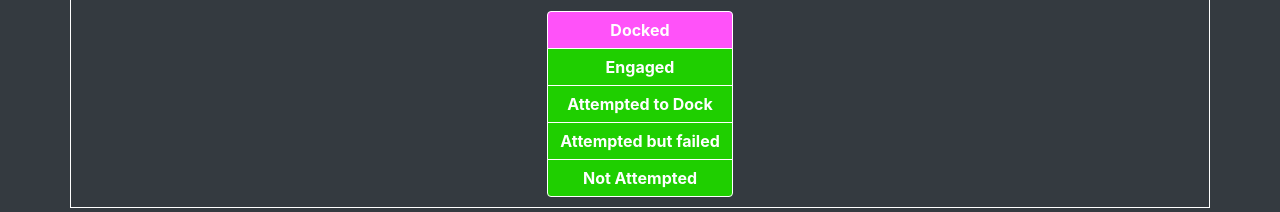
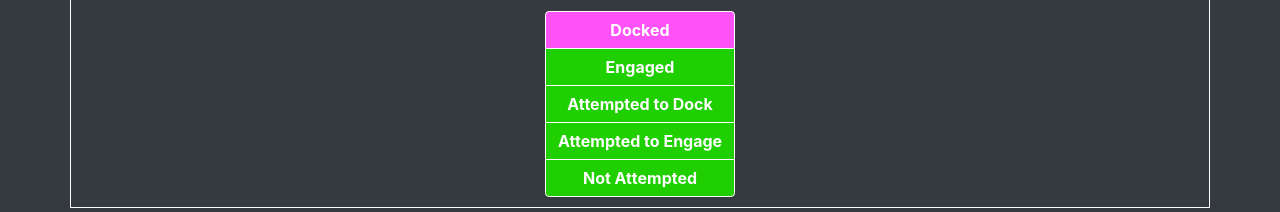
Before and after one commit to AkeBoss-tech/BootstrapStrategyApp, a plain HTML site: page index.html in a window 1280 px wide. Shown: the part 1680-1892 px from the top of the page. Drawn offline with Linux system fonts and the light colour scheme.

Commit message:
Update index.html

```diff
--- a/index.html
+++ b/index.html
@@ -299,7 +299,7 @@
                                 name="auto_position" value="Attempted to Dock">Attempted to Dock </label>
 
                         <label class="btn purple-btn" for="auto_position4"><input type="radio" id="auto_position4"
-                                name="auto_position" value="Attempted but failed">Attempted but failed </label>
+                                name="auto_position" value="Attempted to Engage">Attempted to Engage </label>
 
                         <label class="btn purple-btn" for="auto_position5"><input type="radio" id="auto_position5"
                                 name="auto_position" value="Not Attempted">Not Attempted</label>
```
